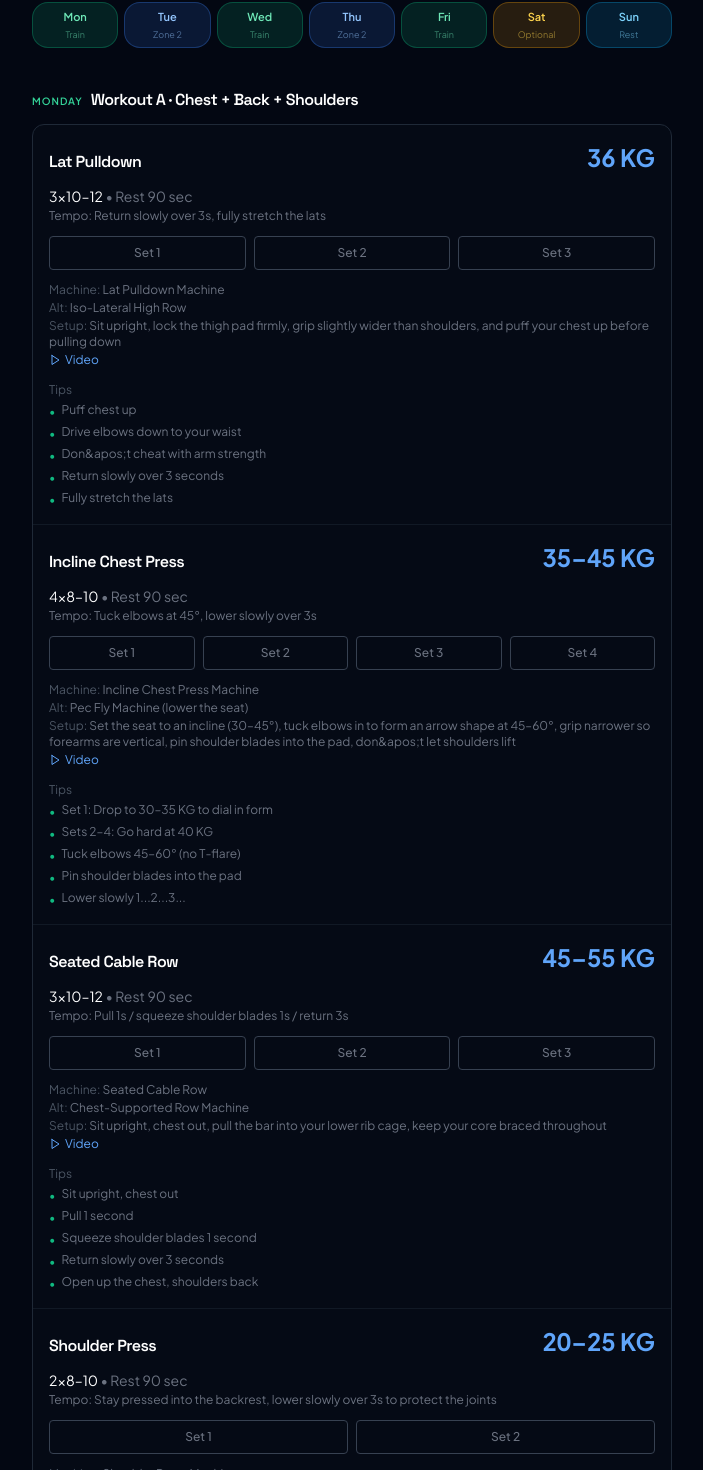
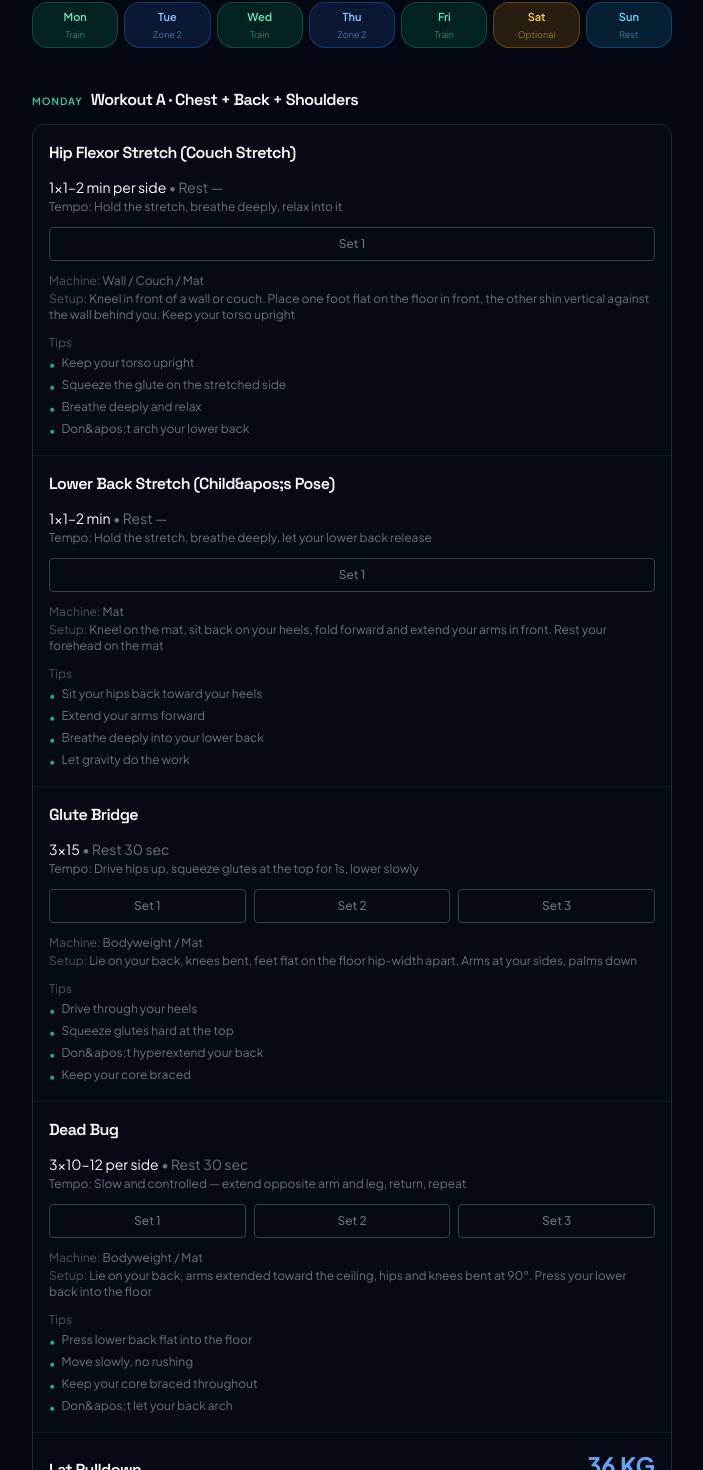
Before and after one commit to kowito/kowito.com, a Next.js app: page /personal-training in a window 1280 px wide. Shown: the part 158-1628 px from the top of the page, without its empty margins (288-991 px from the left). Built offline with nearby package versions, Linux system fonts and the light colour scheme.

Commit message:
Add glute bridge, dead bug, and hip/lower back stretches to workouts
Update shoulder press and biceps curl weights to fixed values

```diff
--- a/app/personal-training/page.tsx
+++ b/app/personal-training/page.tsx
@@ -103,7 +103,7 @@ const exercises = {
       "If it shakes, strip weight immediately"
     ],
     muscle: "Shoulders" as Muscle,
-    weight: "20–25 KG",
+    weight: "25 KG",
     video: "https://www.youtube.com/watch?v=6v4nrRVySj0",
   },
   legPress: {
@@ -179,7 +179,7 @@ const exercises = {
       "Set 3: Lengthened Partials bottom half 4–5 reps"
     ],
     muscle: "Triceps" as Muscle,
-    weight: "32–36 KG",
+    weight: "36 KG",
     video: "https://www.youtube.com/watch?v=1FjkhpZsaxc",
   },
   bicepsCurl: {
@@ -199,14 +199,82 @@ const exercises = {
       "Set 3: Lengthened Partials bottom half 4–5 reps"
     ],
     muscle: "Biceps" as Muscle,
-    weight: "20–25 KG",
+    weight: "25 KG",
     video: "https://www.youtube.com/watch?v=CrbTqNOlFgE",
+  },
+  gluteBridge: {
+    name: "Glute Bridge",
+    machine: "Bodyweight / Mat",
+    setup: "Lie on your back, knees bent, feet flat on the floor hip-width apart. Arms at your sides, palms down",
+    sets: 3,
+    reps: 15,
+    tempo: "Drive hips up, squeeze glutes at the top for 1s, lower slowly",
+    rest: "30 sec",
+    cues: [
+      "Drive through your heels",
+      "Squeeze glutes hard at the top",
+      "Don&apos;t hyperextend your back",
+      "Keep your core braced"
+    ],
+    muscle: "Glutes" as Muscle,
+  },
+  deadBug: {
+    name: "Dead Bug",
+    machine: "Bodyweight / Mat",
+    setup: "Lie on your back, arms extended toward the ceiling, hips and knees bent at 90°. Press your lower back into the floor",
+    sets: 3,
+    reps: "10–12 per side",
+    tempo: "Slow and controlled — extend opposite arm and leg, return, repeat",
+    rest: "30 sec",
+    cues: [
+      "Press lower back flat into the floor",
+      "Move slowly, no rushing",
+      "Keep your core braced throughout",
+      "Don&apos;t let your back arch"
+    ],
+    muscle: "Core" as Muscle,
+  },
+  hipFlexorStretch: {
+    name: "Hip Flexor Stretch (Couch Stretch)",
+    machine: "Wall / Couch / Mat",
+    setup: "Kneel in front of a wall or couch. Place one foot flat on the floor in front, the other shin vertical against the wall behind you. Keep your torso upright",
+    sets: 1,
+    reps: "1–2 min per side",
+    tempo: "Hold the stretch, breathe deeply, relax into it",
+    rest: "—",
+    cues: [
+      "Keep your torso upright",
+      "Squeeze the glute on the stretched side",
+      "Breathe deeply and relax",
+      "Don&apos;t arch your lower back"
+    ],
+    muscle: "Core" as Muscle,
+  },
+  lowerBackStretch: {
+    name: "Lower Back Stretch (Child&apos;s Pose)",
+    machine: "Mat",
+    setup: "Kneel on the mat, sit back on your heels, fold forward and extend your arms in front. Rest your forehead on the mat",
+    sets: 1,
+    reps: "1–2 min",
+    tempo: "Hold the stretch, breathe deeply, let your lower back release",
+    rest: "—",
+    cues: [
+      "Sit your hips back toward your heels",
+      "Extend your arms forward",
+      "Breathe deeply into your lower back",
+      "Let gravity do the work"
+    ],
+    muscle: "Core" as Muscle,
   },
 } as const
 
 // ─── Workout Programs ────────────────────────────────────────────────────────
 
 const mondayExercises = [
+  exercises.hipFlexorStretch,
+  exercises.lowerBackStretch,
+  exercises.gluteBridge,
+  exercises.deadBug,
   exercises.latPulldown,
   exercises.inclineChestPress,
   exercises.seatedCableRow,
@@ -214,6 +282,10 @@ const mondayExercises = [
 ] as const
 
 const wednesdayExercises = [
+  exercises.hipFlexorStretch,
+  exercises.lowerBackStretch,
+  exercises.gluteBridge,
+  exercises.deadBug,
   exercises.legPress,
   exercises.hipThrust,
   exercises.chestPress,
@@ -222,6 +294,10 @@ const wednesdayExercises = [
 ] as const
 
 const fridayExercises = [
+  exercises.hipFlexorStretch,
+  exercises.lowerBackStretch,
+  exercises.gluteBridge,
+  exercises.deadBug,
   exercises.chestPress,
   exercises.seatedCableRow,
   exercises.shoulderPress,
```
